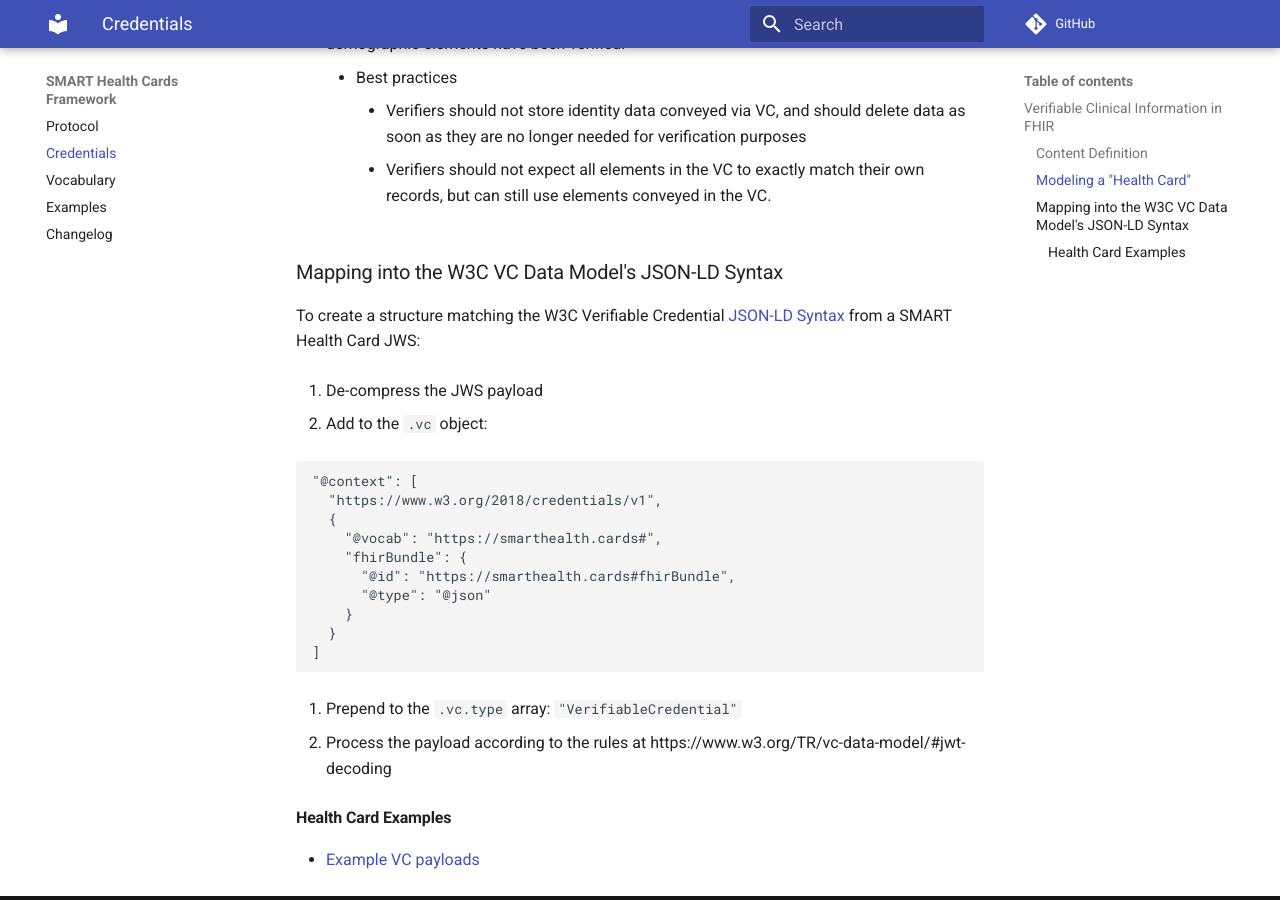
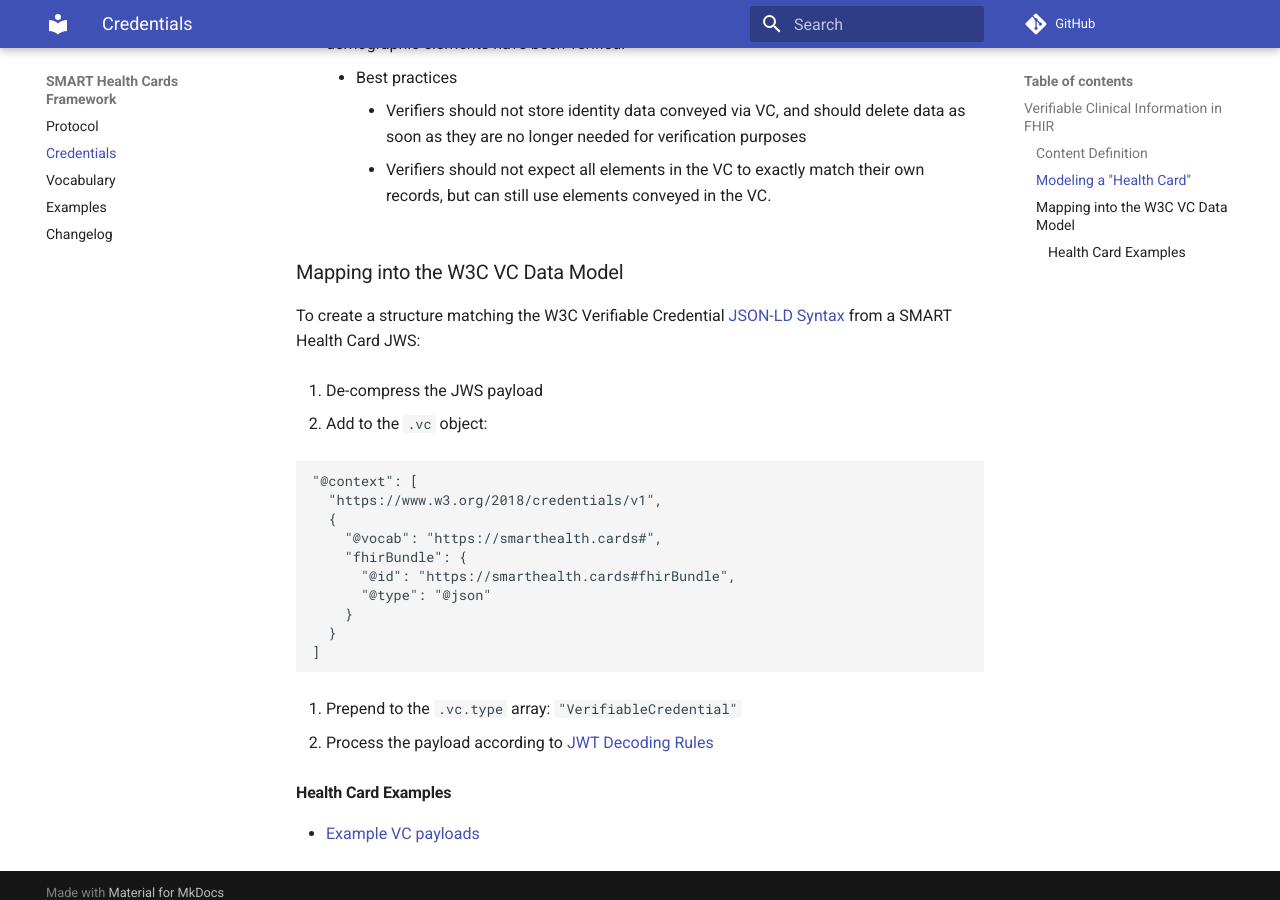
Before and after one commit to smart-on-fhir/health-cards, an MkDocs documentation site: the page built from docs/credential-modeling.md, in a window 1280 px wide and 900 px high, scrolled down 1629 px. Built offline with MkDocs 1.6.1 and Material for MkDocs 9.7.7, drawn with Linux system fonts in a browser that asks for light colours; comment, search, counter and statistics services are not loaded.

Commit message:
Linkify JWT decoding

```diff
--- a/docs/credential-modeling.md
+++ b/docs/credential-modeling.md
@@ -49,7 +49,7 @@ According to the procedure above, we start with decisions about FHIR content res
         * Verifiers should not expect all elements in the VC to exactly match their own records, but can still use elements conveyed in the VC.
 
 
-## Mapping into the W3C VC Data Model's JSON-LD Syntax
+## Mapping into the W3C VC Data Model
 
 To create a structure matching the W3C Verifiable Credential [JSON-LD Syntax](https://www.w3.org/TR/vc-data-model/#json-ld) from a SMART Health Card JWS:
 
@@ -72,7 +72,7 @@ To create a structure matching the W3C Verifiable Credential [JSON-LD Syntax](ht
 
 3. Prepend to the `.vc.type` array: `"VerifiableCredential"`
 
-4. Process the payload according to the rules at https://www.w3.org/TR/vc-data-model/#jwt-decoding
+4. Process the payload according to [JWT Decoding Rules](https://www.w3.org/TR/vc-data-model/#jwt-decoding)
 
 ### Health Card Examples
 
```
